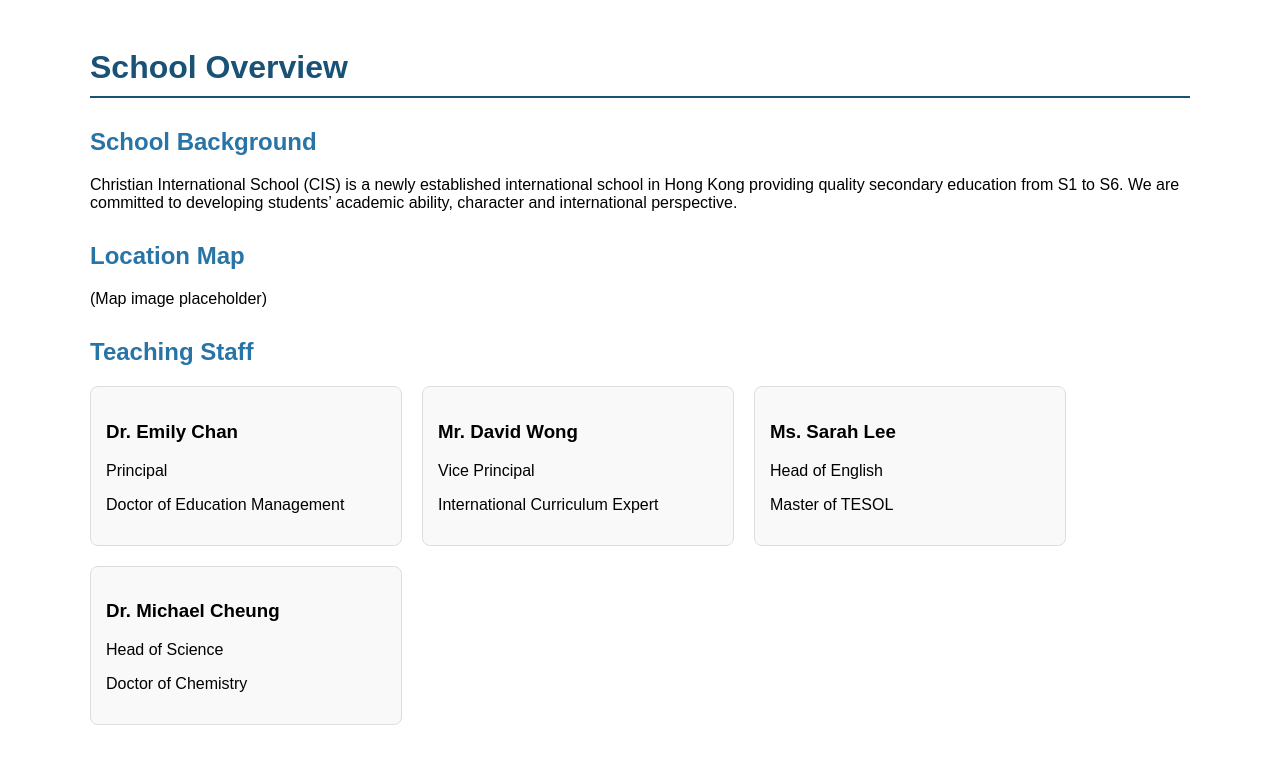
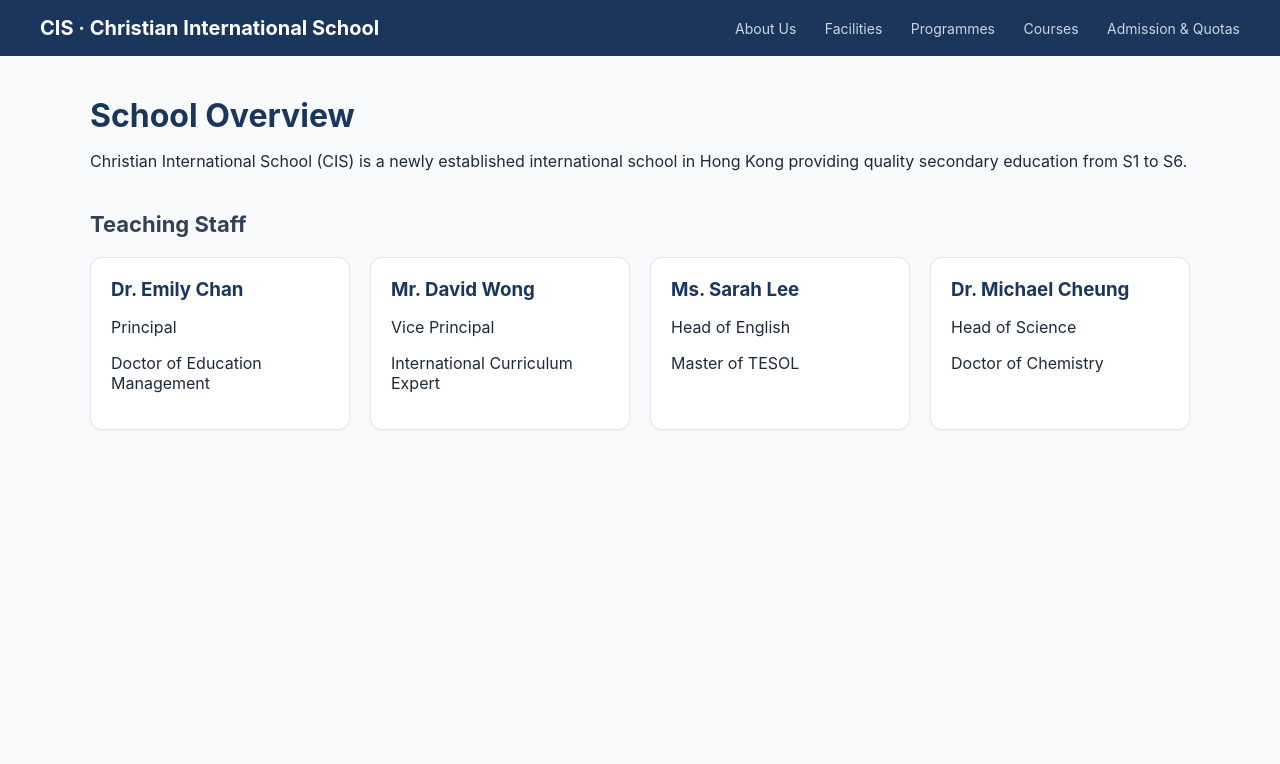
Before and after one commit to 24810144S/4701GP, a Spring Boot app: page /school/about in a window 1280 px wide. Shown: the top 764 px of the page. Run offline with Spring Boot 4, Linux system fonts and the light colour scheme; some of the project's set-up classes (security, data sources, template engines, error pages and the like) are left out, and stand-ins take their place.

Commit message:
scp-1128-Optimize school pages UI

```diff
--- a/src/main/resources/static/css/school.css
+++ b/src/main/resources/static/css/school.css
@@ -1,10 +1,24 @@
-.container { max-width: 1100px; margin: 0 auto; padding: 20px; font-family: "Microsoft JhengHei", Arial, sans-serif; }
-h1 { color: #1a5276; border-bottom: 2px solid #1a5276; padding-bottom: 10px; }
-h2 { color: #2874a6; margin-top: 30px; }
-.teacher-list, .facility-list, .programme-list, .course-list { display: flex; flex-wrap: wrap; gap: 20px; margin-top: 15px; }
-.teacher-card, .facility-item, .programme-card, .course-item { border: 1px solid #ddd; border-radius: 8px; padding: 15px; width: 280px; background: #f9f9f9; }
-.info-table, .seat-table { width: 100%; border-collapse: collapse; margin-top: 15px; }
-.info-table th, .info-table td, .seat-table th, .seat-table td { border: 1px solid #ccc; padding: 10px; text-align: left; }
-.info-table th, .seat-table th { background-color: #1a5276; color: white; }
-.btn-apply { display: inline-block; background-color: #e74c3c; color: white; padding: 12px 30px; text-decoration: none; border-radius: 5px; font-size: 18px; margin-top: 15px; }
-.apply-section { text-align: center; margin-top: 40px; padding: 20px; background: #f0f8ff; border-radius: 8px; }
+:root {
+  --primary: #1a365d;
+  --accent: #d97706;
+  --bg: #f8fafc;
+  --card: #ffffff;
+  --text: #1e293b;
+  --border: #e2e8f0;
+}
+body { margin: 0; font-family: -apple-system, BlinkMacSystemFont, "Segoe UI", Roboto, "Helvetica Neue", Arial, sans-serif; background: var(--bg); color: var(--text); }
+.header { background: var(--primary); color: white; padding: 16px 40px; display: flex; align-items: center; justify-content: space-between; }
+.logo { font-weight: 700; font-size: 20px; }
+.nav a { color: #cbd5e1; text-decoration: none; margin-left: 24px; font-size: 14px; }
+.nav a:hover { color: white; }
+.container { max-width: 1100px; margin: 40px auto; padding: 0 20px; }
+h1 { font-size: 32px; margin-bottom: 8px; color: var(--primary); }
+h2 { font-size: 22px; margin-top: 40px; color: #334155; }
+.card-grid { display: grid; grid-template-columns: repeat(auto-fill, minmax(260px, 1fr)); gap: 20px; margin-top: 20px; }
+.card { background: var(--card); border: 1px solid var(--border); border-radius: 12px; padding: 20px; box-shadow: 0 1px 3px rgba(0,0,0,0.05); }
+.card h3 { margin: 0 0 8px 0; color: var(--primary); }
+table { width: 100%; border-collapse: collapse; margin-top: 16px; background: white; border-radius: 8px; overflow: hidden; }
+th, td { padding: 12px 16px; text-align: left; border-bottom: 1px solid var(--border); }
+th { background: #f1f5f9; font-weight: 600; }
+.btn-apply { display: inline-block; background: var(--accent); color: white; padding: 12px 28px; border-radius: 8px; text-decoration: none; font-weight: 600; margin-top: 24px; }
+.apply-section { text-align: center; margin-top: 40px; }
--- a/src/main/resources/templates/school/overview.html
+++ b/src/main/resources/templates/school/overview.html
@@ -6,28 +6,27 @@
     <link rel="stylesheet" th:href="@{/css/school.css}">
 </head>
 <body>
+<div class="header">
+    <div class="logo">CIS · Christian International School</div>
+    <div class="nav">
+        <a href="/school/about">About Us</a>
+        <a href="/school/facilities">Facilities</a>
+        <a href="/school/programmes">Programmes</a>
+        <a href="/school/courses">Courses</a>
+        <a href="/school/admission-requirements">Admission & Quotas</a>
+    </div>
+</div>
 <main class="container">
     <h1>School Overview</h1>
-    <section>
-        <h2>School Background</h2>
-        <p>Christian International School (CIS) is a newly established international school in Hong Kong providing quality secondary education from S1 to S6. We are committed to developing students’ academic ability, character and international perspective.</p>
-    </section>
-    <section>
-        <h2>Location Map</h2>
-        <div class="map-placeholder">
-            <p>(Map image placeholder)</p>
+    <p>Christian International School (CIS) is a newly established international school in Hong Kong providing quality secondary education from S1 to S6.</p>
+    <h2>Teaching Staff</h2>
+    <div class="card-grid">
+        <div th:each="teacher : ${teachers}" class="card">
+            <h3 th:text="${teacher.name}"></h3>
+            <p th:text="${teacher.title}"></p>
+            <p th:text="${teacher.qualification}"></p>
         </div>
-    </section>
-    <section>
-        <h2>Teaching Staff</h2>
-        <div class="teacher-list">
-            <div th:each="teacher : ${teachers}" class="teacher-card">
-                <h3 th:text="${teacher.name}"></h3>
-                <p th:text="${teacher.title}"></p>
-                <p th:text="${teacher.qualification}"></p>
-            </div>
-        </div>
-    </section>
+    </div>
 </main>
 </body>
 </html>
```
Also changed, not shown: src/main/resources/templates/school/admission.html (+16 -14 lines), src/main/resources/templates/school/courses.html (+12 -2 lines), src/main/resources/templates/school/facilities.html (+12 -2 lines), src/main/resources/templates/school/programmes.html (+13 -3 lines).
